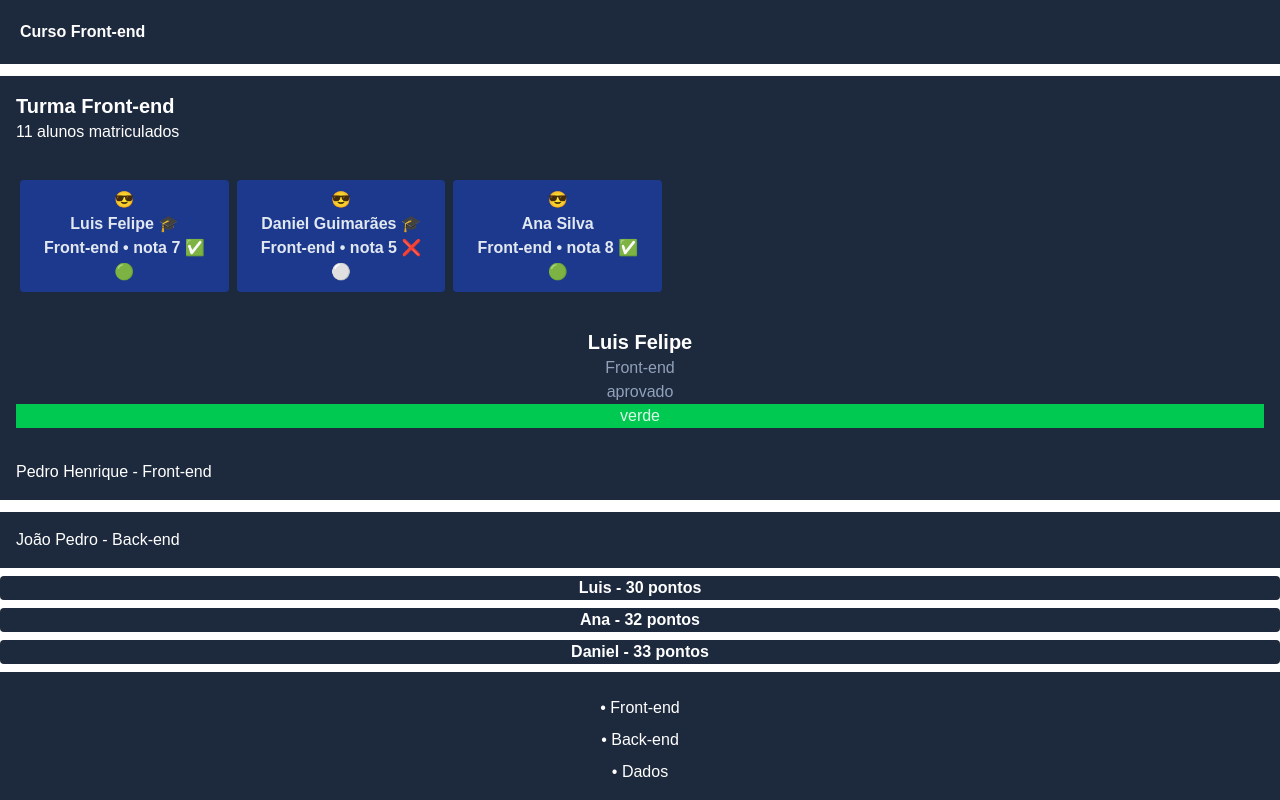
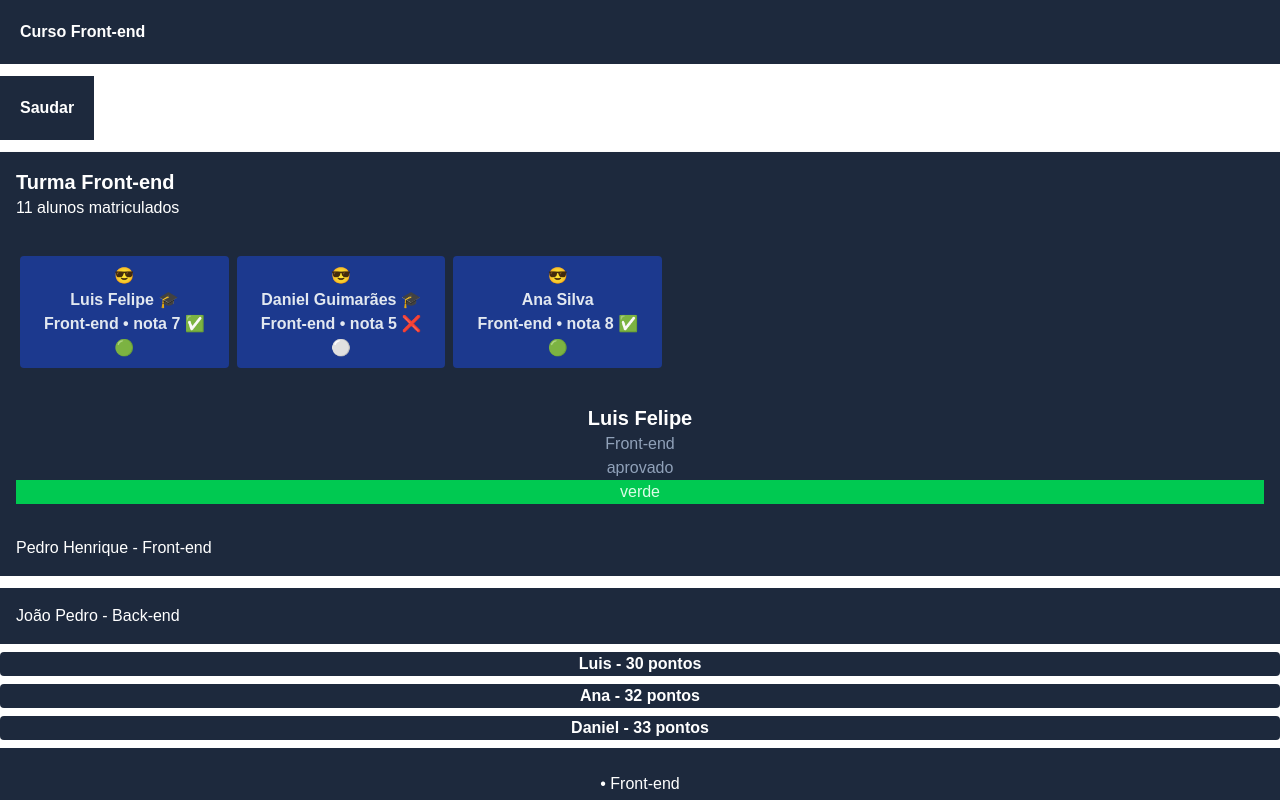
Before and after one commit to luisfelipecarvalho74/react, a Next.js app: page / in a window 1280 px wide. Shown: the top 800 px of the page. Built offline with nearby package versions, Linux system fonts and the light colour scheme.

Commit message:
atualizando

```diff
--- a/app/page.tsx
+++ b/app/page.tsx
@@ -12,6 +12,7 @@ import { Lista } from "@/componentes/Lista";
 import { Turma } from "@/componentes/Turma";
 import { Cursos } from "@/componentes/Cursos";
 import { PropNumero } from "@/componentes/PropNumero";
+import { Ola } from "@/componentes/Ola";
 
 
 export default function Home() {
@@ -20,6 +21,8 @@ export default function Home() {
   return (
     <div>
       <Titulo nome="Curso Front-end"/>
+
+      <Ola/>
 
       <Painel titulo="Turma Front-end" children="11 alunos matriculados">
       </Painel>
--- a/componentes/Ola.tsx
+++ b/componentes/Ola.tsx
@@ -1,3 +1,8 @@
-export function Ola({ nome = "Visitante" }) {
-    return <div className="bg-slate-300 absolute top-2 left-205 p-4 py-2 rounded-lg text-black">Olá, {nome}!</div>
+export function Ola() {
+    return (
+        <button
+        className="bg-slate-800 text-white font-bold p-5 mb-3" onClick={() => alert("Olá, Turma")}>
+            Saudar
+        </button>
+    );
 }
```
